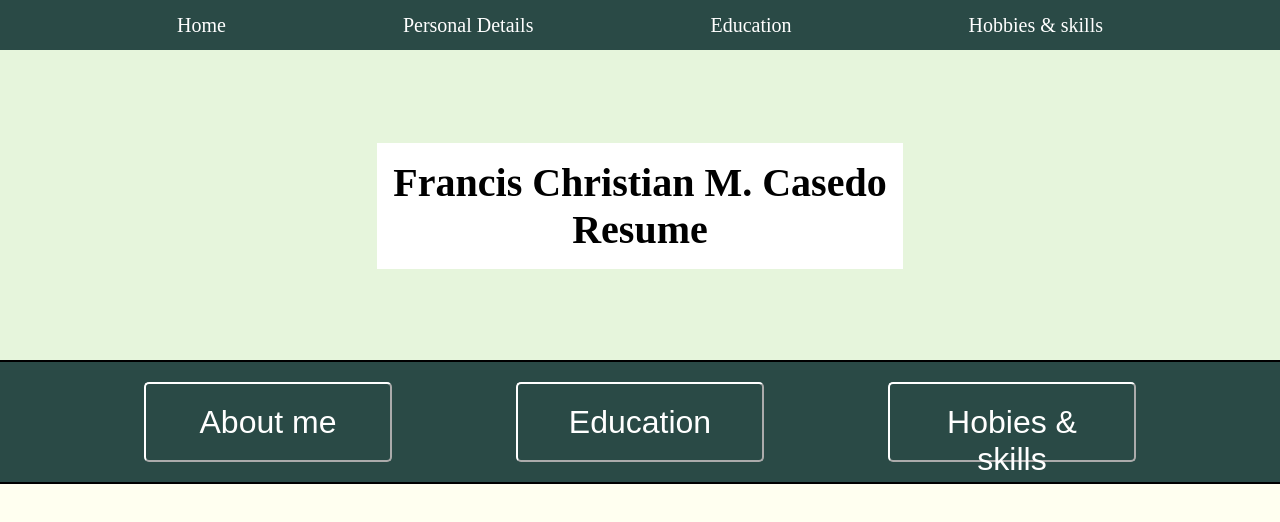
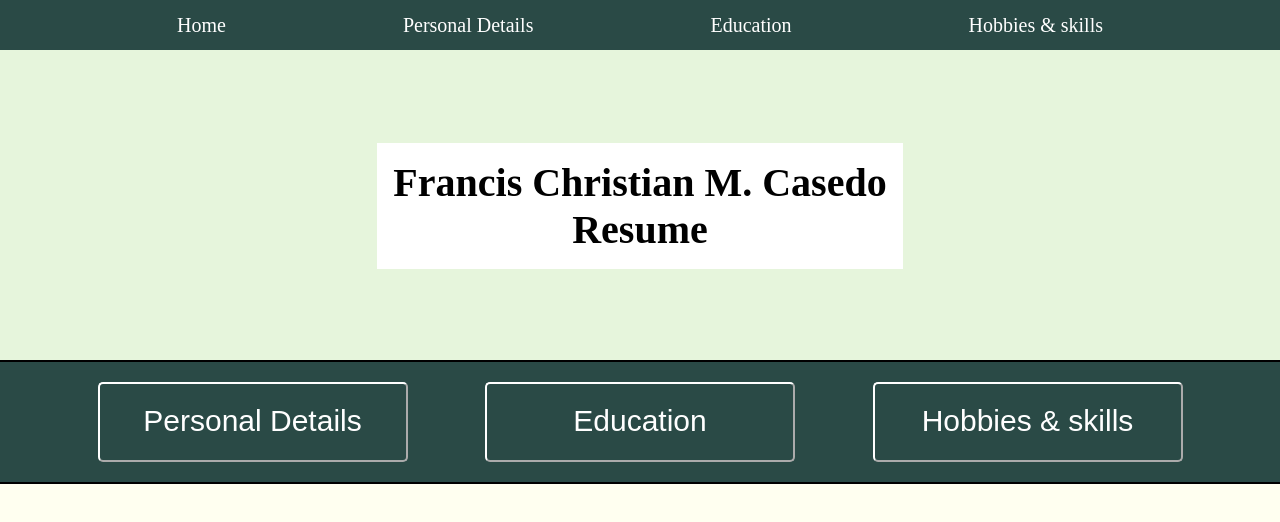
Before and after one commit to FrancisCasedo/WD-Seatwork-2, a plain HTML site: page index.html in a window 1280 px wide. Drawn offline with Linux system fonts and the light colour scheme.

Commit message:
Editted the font size to fit the butto in the home page

```diff
--- a/assets/css/style.css
+++ b/assets/css/style.css
@@ -88,9 +88,9 @@ section.Front{
             padding: 20px 30px;
             border-radius: 5px ;
             border-color: white;
-            width: 20%;
+            width: 25%;
             transition: 0.32s ease-out;
-            font-size: 2rem;
+            font-size: 30px;
             background-color: rgba(42, 74, 70);
             border-color: white;
             color: rgb(255, 255, 255);
--- a/index.html
+++ b/index.html
@@ -33,7 +33,7 @@
     </section>
 
     <section class="button">
-        <button onclick="location.href='./pages/page1/index.html'"><p>About me</p></button>
+        <button onclick="location.href='./pages/page1/index.html'"><p>Personal Details</p></button>
         <button onclick="location.href='./pages/page2/index.html'"><p>Education</p></button>
-        <button onclick="location.href='./pages/page3/index.html'"><p>Hobies & skills</p></button>
+        <button onclick="location.href='./pages/page3/index.html'"><p>Hobbies & skills</p></button>
     </section>
```
